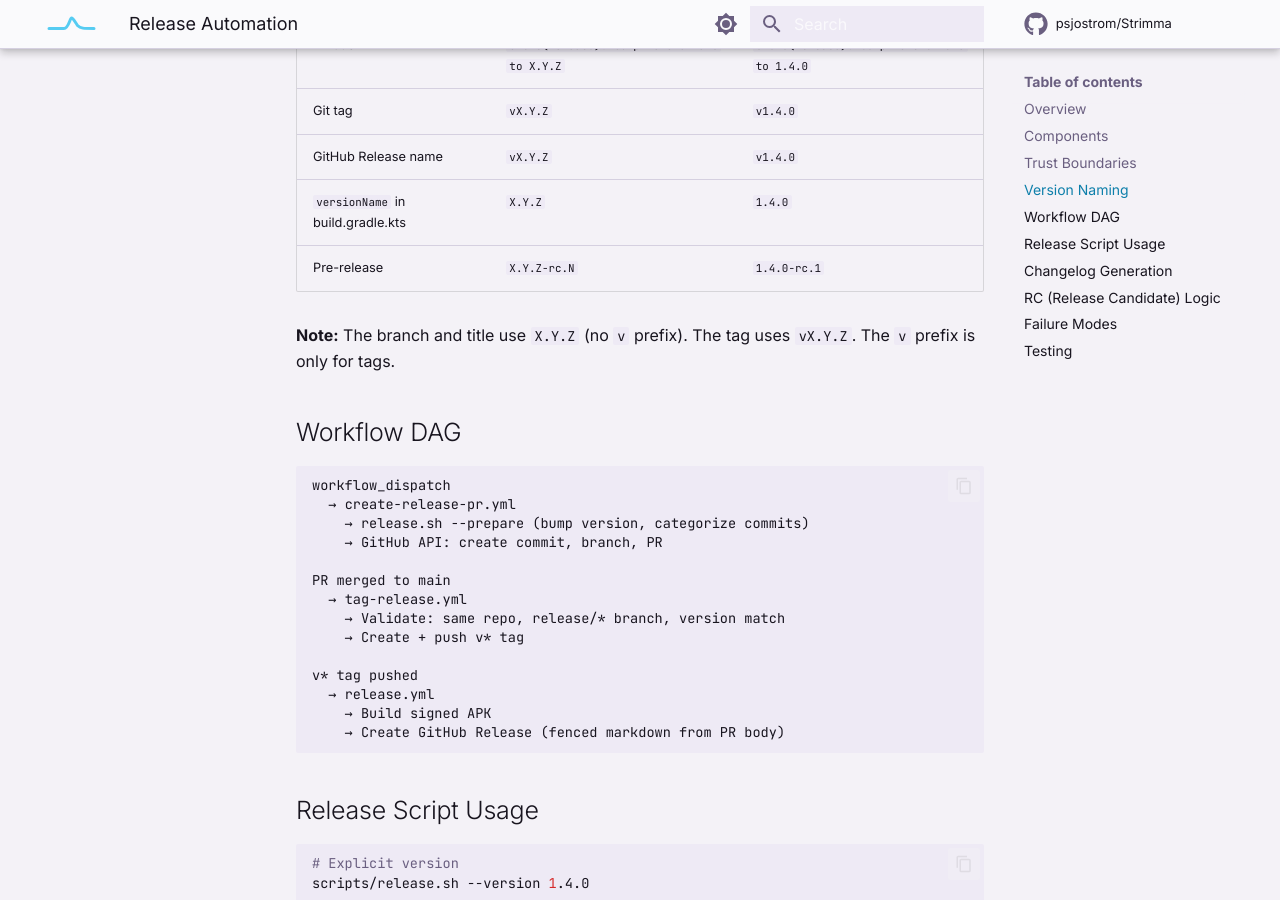
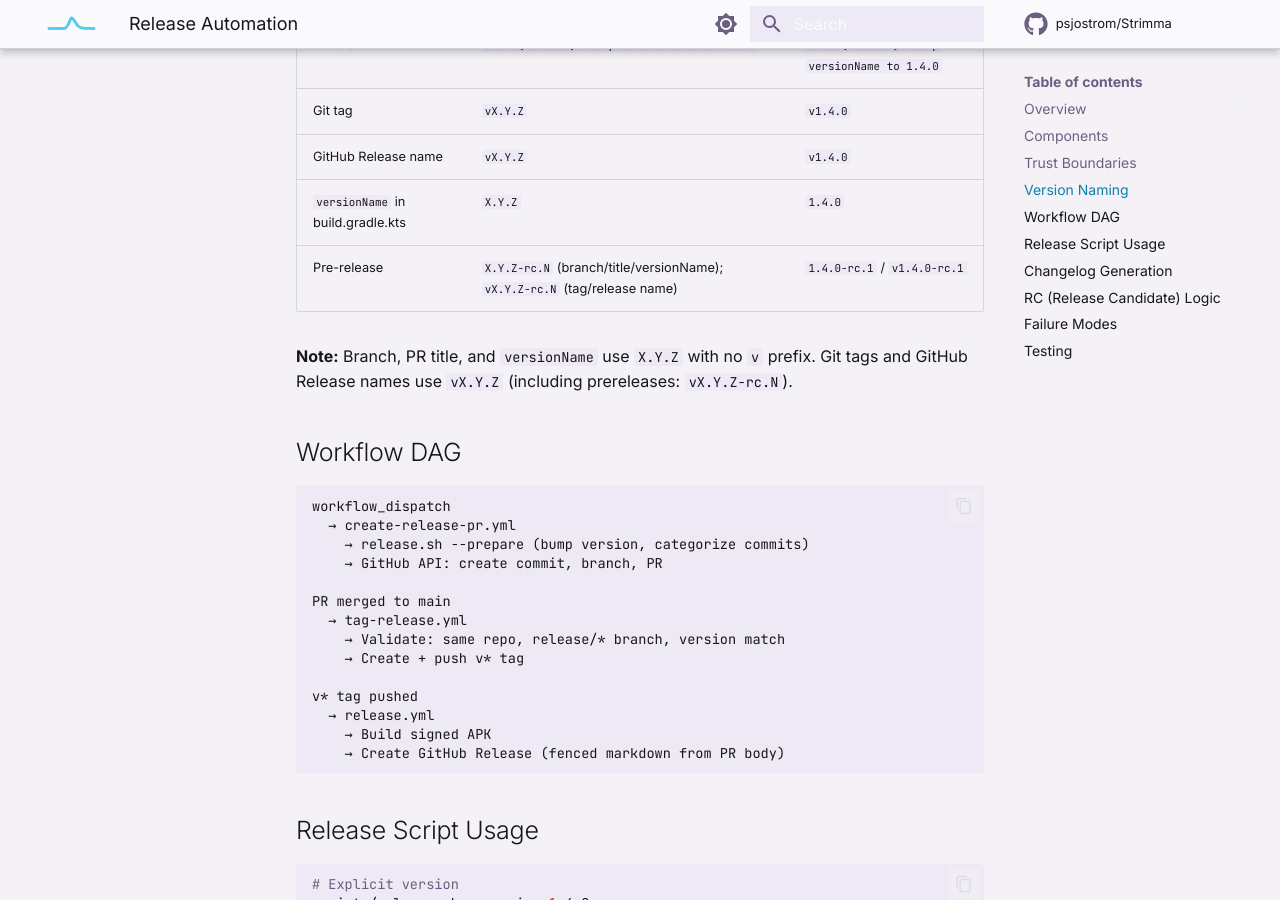
Before and after one commit to psjostrom/strimma, an MkDocs documentation site: the page built from docs/internal/release-automation.md, in a window 1280 px wide and 900 px high, scrolled down 1403 px. Built offline with MkDocs 1.6.1 and Material for MkDocs 9.7.7, drawn with Linux system fonts in a browser that asks for light colours; comment, search, counter and statistics services are not loaded.

Commit message:
docs: clarify v prefix applies to release names and tags
Co-authored-by: Cursor <cursoragent@cursor.com>

```diff
--- a/docs/internal/release-automation.md
+++ b/docs/internal/release-automation.md
@@ -41,9 +41,9 @@ The PR title must start with `chore(release):` and contain a valid semver versio
 | Git tag | `vX.Y.Z` | `v1.4.0` |
 | GitHub Release name | `vX.Y.Z` | `v1.4.0` |
 | `versionName` in build.gradle.kts | `X.Y.Z` | `1.4.0` |
-| Pre-release | `X.Y.Z-rc.N` | `1.4.0-rc.1` |
+| Pre-release | `X.Y.Z-rc.N` (branch/title/versionName); `vX.Y.Z-rc.N` (tag/release name) | `1.4.0-rc.1` / `v1.4.0-rc.1` |
 
-**Note:** The branch and title use `X.Y.Z` (no `v` prefix). The tag uses `vX.Y.Z`. The `v` prefix is only for tags.
+**Note:** Branch, PR title, and `versionName` use `X.Y.Z` with no `v` prefix. Git tags and GitHub Release names use `vX.Y.Z` (including prereleases: `vX.Y.Z-rc.N`).
 
 ## Workflow DAG
 
```
